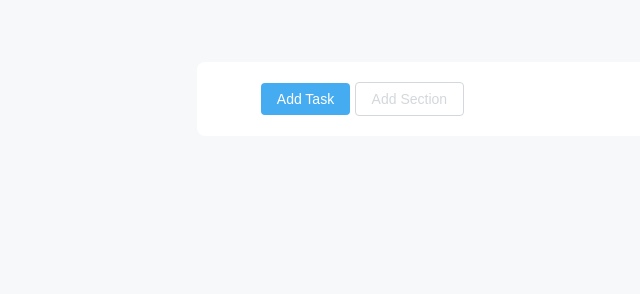
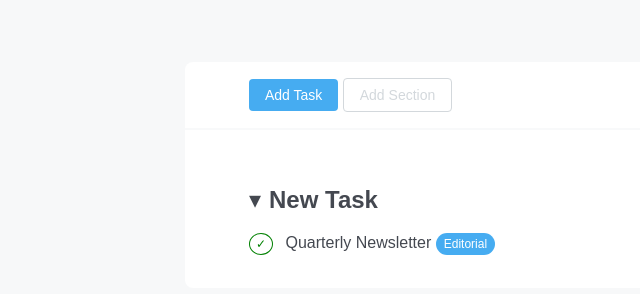
Before and after one commit to Gargantua892/html-css-toboolist, a plain HTML site: page index.html in a window 1280 px wide. Shown: the part 72-366 px from the top of the page, without its empty margins (0-640 px from the left). Drawn offline with Linux system fonts and the light colour scheme.

Commit message:
Setup elemento + stile

```diff
--- a/css/style.css
+++ b/css/style.css
@@ -1,6 +1,9 @@
 *{
     font-family: Arial, Helvetica, sans-serif;
+    box-sizing: border-box;
 }
+
+
 body{
     background-color: #f7f8f9;
 }
@@ -15,16 +18,34 @@ header h1{
 }
 
 main{
-    width: 60%;
+    width: 72%;
     margin: 0 auto;
     background-color: #fff;
-    padding: 20px 64px;
     border-radius: 8px;
 }
 
 a.btn{
     display: inline-block;
     text-decoration: none;
+}
+
+#cta-container{
+    border-bottom: 2px solid #f8f9fa;
+    padding: 16px 0px;
+}
+
+.container{
+    padding: 0px 64px;
+}
+
+#list-container.container{
+    padding-top: 36px;
+    padding-bottom: 36px;
+}
+
+
+#list-container .element .chevron{
+    font-size: 24px;
 }
 
 /* stile bottoni */
@@ -34,7 +55,7 @@ a.btn{
     font-size: 14px;
 }
 
-.primary-btn.btn{
+.primary-btn.btn, .blue-pill{
     background-color: #46acf1;
     color: #fff;
 }
@@ -43,3 +64,30 @@ a.btn{
     border: 1px solid #d3d8dc;
     color: #d3d8dc;
 }
+
+/* stile .element */
+
+#list-container{
+    color: #444850;
+}
+
+#list-container h2{
+    display: inline-block;
+    margin-left: 8px;
+}
+
+.element .check-mark{
+    font-size: 12px;
+    color: green;
+    border: 1px solid green;
+    padding: 3px 6px;
+    border-radius: 50%;
+    margin-right: 8px;
+}
+
+span.pill {
+    font-size: 12px;
+    color: #fff;
+    padding: 4px 8px;
+    border-radius: 64px;
+}
--- a/index.html
+++ b/index.html
@@ -22,10 +22,23 @@
             <button class="Secondary-btn btn">
                Add Section
             </button> -->
-
-            <a href="#" class="primary-btn btn">Add Task</a>
-            <a href="#" class="secondary-btn btn">Add Section</a>
+            <div class="container">
+                <a href="#" class="primary-btn btn">Add Task</a>
+                <a href="#" class="secondary-btn btn">Add Section</a>
+            </div>
             <!-- Fine Bottoni  -->
+        </section>
+        <section id="list-container" class="container">
+            <!-- lista elementi  -->
+            <div class="element">
+                <div class="element-title">
+                    <span class="chevron">▾</span><h2>New Task</h2>
+                </div>
+                <div class="element-item">
+                    <span class="check-mark">✓</span> Quarterly Newsletter <span class="pill blue-pill">Editorial</span>
+                </div>
+             </div>
+             <!-- fine lista elementi  -->
         </section>
     </main>
 </body>
```
